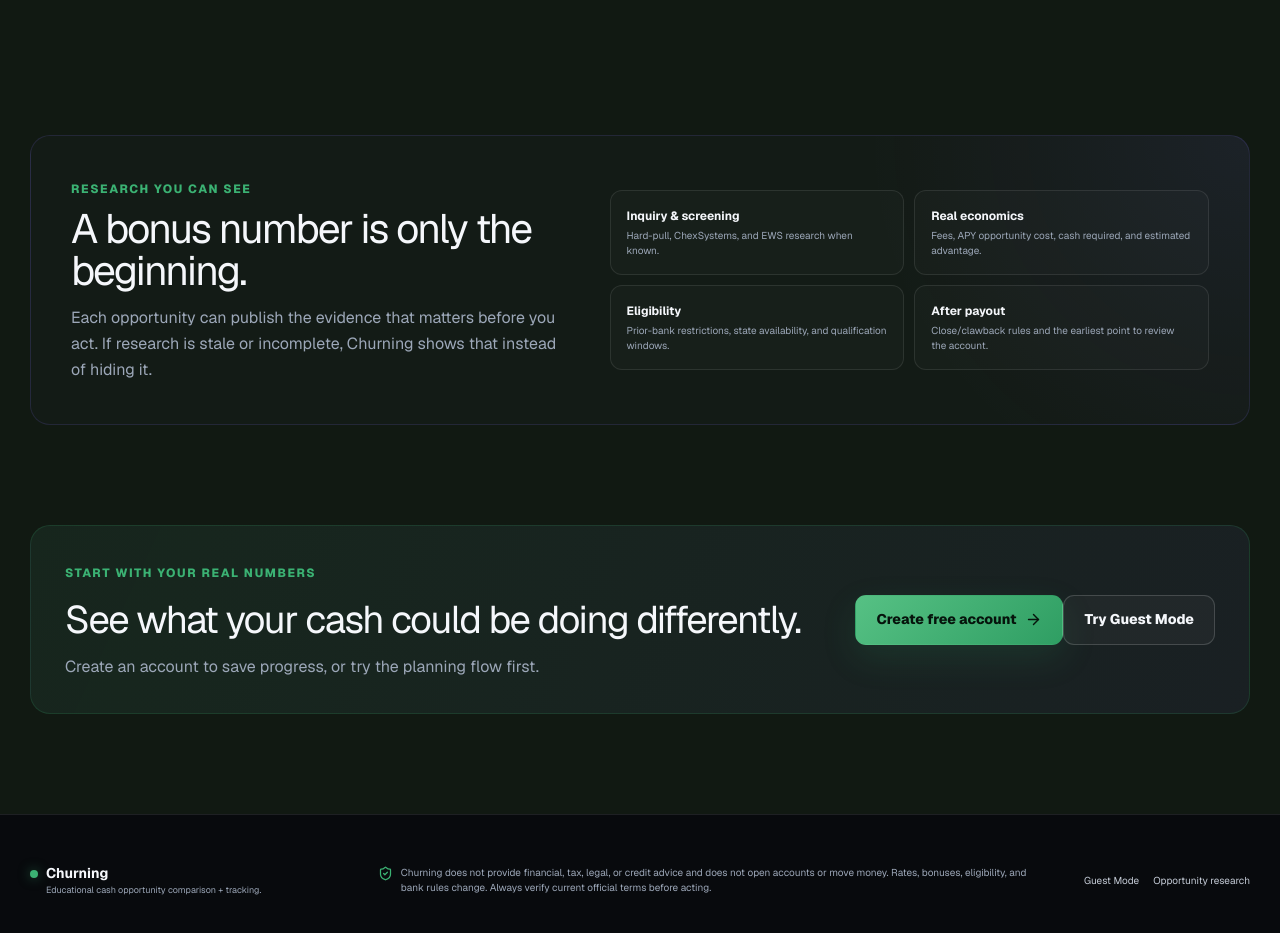
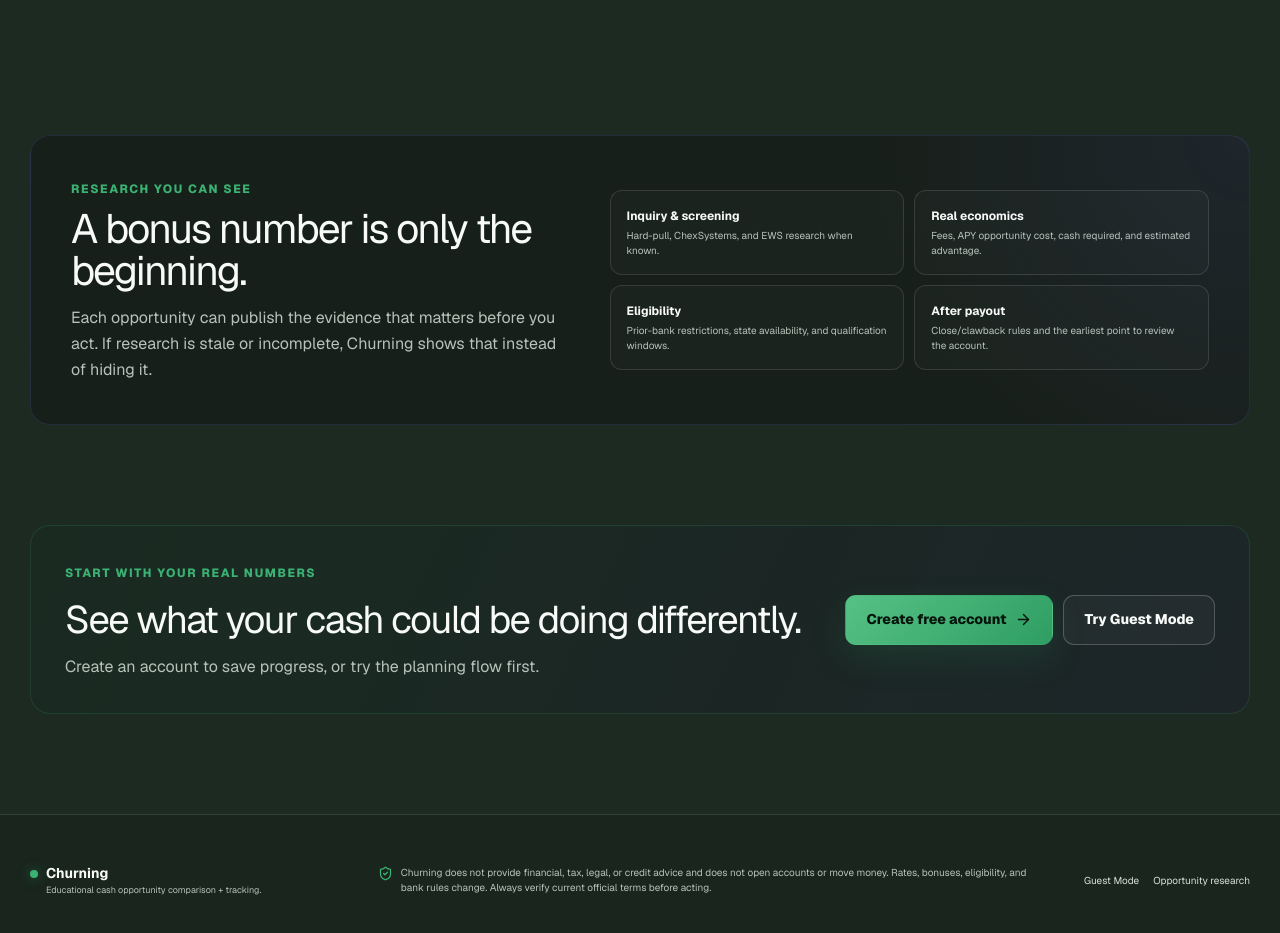
Before and after one commit to czg2015-sys/churning-app, a Next.js app: page / in a window 1280 px wide. Shown: the part 1820-2753 px from the top of the page. Built offline with nearby package versions, Linux system fonts and the light colour scheme; no server answers.

Commit message:
Lighten core fintech theme and support dual homepage CTAs

```diff
--- a/src/app/globals.css
+++ b/src/app/globals.css
@@ -1,16 +1,16 @@
 @import "tailwindcss";
 
 :root {
-  --bg: #111912;
-  --bg-soft: #172119;
-  --surface: #1c2820;
-  --surface-2: #233128;
-  --surface-3: #2a3a30;
-  --ink: #f5f7fb;
-  --muted: #9ca7b8;
-  --muted-strong: #c4cbd6;
-  --line: rgba(255, 255, 255, 0.09);
-  --line-strong: rgba(255, 255, 255, 0.16);
+  --bg: #1d2a22;
+  --bg-soft: #24352b;
+  --surface: #2b3d32;
+  --surface-2: #34493c;
+  --surface-3: #3e5547;
+  --ink: #f7faf7;
+  --muted: #b7c2bb;
+  --muted-strong: #d8dfda;
+  --line: rgba(255, 255, 255, 0.12);
+  --line-strong: rgba(255, 255, 255, 0.21);
   --green: #3bb273;
   --green-strong: #2f9e63;
   --green-ink: #06140c;
@@ -20,7 +20,7 @@
   --amber: #ffd37a;
   --amber-soft: rgba(255, 185, 68, 0.1);
   --danger: #ff8d82;
-  --shadow: 0 32px 90px rgba(0, 0, 0, 0.42);
+  --shadow: 0 28px 80px rgba(0, 0, 0, 0.28);
   color-scheme: dark;
 }
 
@@ -52,7 +52,7 @@ button:focus-visible, a:focus-visible, input:focus-visible, select:focus-visible
   position: sticky;
   top: 0;
   z-index: 40;
-  background: rgba(17, 25, 18, 0.88);
+  background: rgba(29, 42, 34, 0.92);
   backdrop-filter: blur(22px);
   border-bottom: 1px solid var(--line);
 }
@@ -180,7 +180,7 @@ button:focus-visible, a:focus-visible, input:focus-visible, select:focus-visible
   z-index: 2;
   overflow: hidden;
   padding: 26px;
-  background: linear-gradient(155deg, rgba(29, 42, 34, 0.98), rgba(18, 27, 22, 0.99));
+  background: linear-gradient(155deg, rgba(47, 65, 54, 0.98), rgba(31, 46, 38, 0.99));
   border: 1px solid rgba(255, 255, 255, 0.12);
   border-radius: 20px;
   box-shadow: var(--shadow), inset 0 1px rgba(255, 255, 255, 0.05);
@@ -253,7 +253,7 @@ button:focus-visible, a:focus-visible, input:focus-visible, select:focus-visible
   align-items: center;
   gap: 10px;
   padding: 11px 13px;
-  background: rgba(19, 25, 35, 0.92);
+  background: rgba(40, 55, 46, 0.96);
   border: 1px solid var(--line-strong);
   border-radius: 12px;
   box-shadow: 0 16px 38px rgba(0, 0, 0, 0.35);
@@ -271,7 +271,7 @@ button:focus-visible, a:focus-visible, input:focus-visible, select:focus-visible
   grid-template-columns: repeat(3, 1fr);
   border: 1px solid var(--line);
   border-radius: 18px;
-  background: rgba(16, 21, 30, 0.72);
+  background: rgba(35, 49, 41, 0.86);
   box-shadow: 0 20px 70px rgba(0, 0, 0, 0.2);
 }
 .product-strip article { min-height: 142px; display: grid; grid-template-columns: auto 1fr auto; gap: 17px; align-items: flex-start; padding: 26px; }
@@ -285,7 +285,7 @@ button:focus-visible, a:focus-visible, input:focus-visible, select:focus-visible
 .section-heading span { color: var(--green); font-size: 12px; font-weight: 800; letter-spacing: 0.13em; }
 .section-heading h2 { max-width: 720px; font-size: clamp(34px, 4vw, 52px); line-height: 1.03; letter-spacing: -0.05em; margin: 10px 0 40px; }
 .process-grid { display: grid; grid-template-columns: repeat(3, 1fr); gap: 14px; }
-.process-grid article { min-height: 230px; padding: 25px; background: linear-gradient(145deg, rgba(21, 27, 38, 0.85), rgba(13, 17, 24, 0.85)); border: 1px solid var(--line); border-radius: 15px; }
+.process-grid article { min-height: 230px; padding: 25px; background: linear-gradient(145deg, rgba(42, 58, 48, 0.92), rgba(29, 42, 35, 0.92)); border: 1px solid var(--line); border-radius: 15px; }
 .process-grid article > b { color: var(--green); font-family: var(--font-geist-mono); font-size: 12px; }
 .process-grid h3 { margin: 52px 0 9px; font-size: 19px; }
 .process-grid p { color: var(--muted); line-height: 1.6; margin: 0; max-width: 320px; font-size: 14px; }
@@ -326,8 +326,8 @@ button:focus-visible, a:focus-visible, input:focus-visible, select:focus-visible
 .auth-orbit { position: absolute; border: 1px solid rgba(129, 116, 255, 0.15); border-radius: 50%; }
 .auth-orbit-one { width: 420px; height: 420px; right: -260px; top: -180px; }
 .auth-orbit-two { width: 250px; height: 250px; left: -170px; bottom: -130px; border-color: rgba(59, 178, 115, 0.13); }
-.auth-form-side { display: grid; place-items: center; padding: 46px; background: rgba(7, 9, 13, 0.7); }
-.auth-card { width: min(430px, 100%); padding: 30px; border: 1px solid var(--line); border-radius: 17px; background: linear-gradient(145deg, rgba(22, 28, 39, 0.95), rgba(13, 17, 24, 0.96)); box-shadow: 0 28px 80px rgba(0, 0, 0, 0.28); }
+.auth-form-side { display: grid; place-items: center; padding: 46px; background: rgba(30, 43, 35, 0.88); }
+.auth-card { width: min(430px, 100%); padding: 30px; border: 1px solid var(--line); border-radius: 17px; background: linear-gradient(145deg, rgba(45, 61, 51, 0.98), rgba(31, 45, 37, 0.98)); box-shadow: 0 28px 80px rgba(0, 0, 0, 0.28); }
 .auth-card h2 { font-size: 31px; letter-spacing: -0.04em; margin: 0 0 7px; }
 .auth-card > p { color: var(--muted); margin: 0 0 25px; }
 .auth-toggle { margin-top: 19px; text-align: center; color: var(--muted); font-size: 14px; }
@@ -350,12 +350,12 @@ button:focus-visible, a:focus-visible, input:focus-visible, select:focus-visible
   border: 1px solid var(--line-strong);
   border-radius: 10px;
   outline: none;
-  background: #0c1017;
+  background: #26372e;
   color: var(--ink);
   transition: border 160ms, box-shadow 160ms, background 160ms;
 }
 .field input:hover, .field select:hover, .plan-select:hover { border-color: rgba(255, 255, 255, 0.25); }
-.field input:focus, .field select:focus, .plan-select:focus { border-color: var(--green); box-shadow: 0 0 0 4px rgba(59, 178, 115, 0.08); background: #0a0e14; }
+.field input:focus, .field select:focus, .plan-select:focus { border-color: var(--green); box-shadow: 0 0 0 4px rgba(59, 178, 115, 0.08); background: #2a3b31; }
 .field small { color: var(--muted); line-height: 1.45; }
 .form-grid { display: grid; grid-template-columns: repeat(2, 1fr); gap: 17px; }
 .form-error, .form-success { padding: 12px 14px; border-radius: 9px; font-size: 13px; line-height: 1.45; }
@@ -367,9 +367,9 @@ button:focus-visible, a:focus-visible, input:focus-visible, select:focus-visible
 .planner-progress { width: 120px; display: grid; grid-template-columns: repeat(4, 1fr); gap: 5px; padding-bottom: 7px; }
 .planner-progress span { height: 3px; border-radius: 10px; background: #2b3340; }
 .planner-progress span.active { background: var(--green); }
-.form-card { padding: 30px; background: rgba(16, 21, 30, 0.9); border: 1px solid var(--line); border-radius: 18px; box-shadow: 0 22px 65px rgba(0, 0, 0, 0.21); }
+.form-card { padding: 30px; background: rgba(39, 54, 45, 0.95); border: 1px solid var(--line); border-radius: 18px; box-shadow: 0 22px 65px rgba(0, 0, 0, 0.21); }
 .planner-form { max-width: 900px; margin-inline: auto; }
-.planner-section { padding: 24px; background: linear-gradient(145deg, rgba(23, 29, 41, 0.76), rgba(14, 18, 26, 0.78)); border: 1px solid var(--line); border-radius: 14px; }
+.planner-section { padding: 24px; background: linear-gradient(145deg, rgba(43, 59, 49, 0.88), rgba(31, 45, 37, 0.9)); border: 1px solid var(--line); border-radius: 14px; }
 .form-section-heading { display: grid; grid-template-columns: 34px 1fr; gap: 12px; margin-bottom: 19px; }
 .form-section-heading > span { width: 31px; height: 31px; display: grid; place-items: center; color: var(--green); font-family: var(--font-geist-mono); font-size: 11px; background: var(--green-soft); border: 1px solid rgba(59, 178, 115, 0.14); border-radius: 8px; }
 .form-section-heading h3 { margin: 0 0 3px; font-size: 18px; }
@@ -377,7 +377,7 @@ button:focus-visible, a:focus-visible, input:focus-visible, select:focus-visible
 .strategy-options { display: grid; grid-template-columns: repeat(3, 1fr); gap: 10px; }
 .strategy-option { position: relative; }
 .strategy-option input { position: absolute; opacity: 0; }
-.strategy-option label { min-height: 92px; display: block; padding: 15px; border: 1px solid var(--line-strong); border-radius: 11px; cursor: pointer; background: rgba(7, 9, 13, 0.34); transition: border 160ms, background 160ms, transform 160ms; }
+.strategy-option label { min-height: 92px; display: block; padding: 15px; border: 1px solid var(--line-strong); border-radius: 11px; cursor: pointer; background: rgba(34, 48, 40, 0.78); transition: border 160ms, background 160ms, transform 160ms; }
 .strategy-option label:hover { transform: translateY(-1px); border-color: rgba(255, 255, 255, 0.25); }
 .strategy-option label b { display: block; margin-bottom: 4px; font-size: 14px; }
 .strategy-option label small { color: var(--muted); font-size: 12px; }
@@ -420,13 +420,13 @@ button:focus-visible, a:focus-visible, input:focus-visible, select:focus-visible
 .summary-stats small, .stat-card small { display: block; color: var(--muted); font-size: 11px; margin-bottom: 5px; }
 .summary-stats strong { font-size: 18px; }
 .summary-side { display: grid; gap: 10px; }
-.stat-card { min-height: 118px; padding: 20px; display: flex; flex-direction: column; justify-content: flex-end; background: linear-gradient(145deg, rgba(23, 29, 41, 0.9), rgba(14, 18, 26, 0.9)); border: 1px solid var(--line); border-radius: 15px; }
+.stat-card { min-height: 118px; padding: 20px; display: flex; flex-direction: column; justify-content: flex-end; background: linear-gradient(145deg, rgba(44, 60, 50, 0.95), rgba(31, 45, 37, 0.95)); border: 1px solid var(--line); border-radius: 15px; }
 .stat-card small { margin-bottom: 8px; }
 .stat-card strong { display: block; font-size: 29px; letter-spacing: -0.045em; }
 .stat-card.positive { border-color: rgba(59, 178, 115, 0.16); background: linear-gradient(145deg, rgba(59, 178, 115, 0.09), rgba(14, 18, 26, 0.92)); }
 .stat-card.positive strong { color: var(--green); }
 .plan-grid { display: grid; grid-template-columns: repeat(3, 1fr); gap: 14px; }
-.plan-card { background: linear-gradient(155deg, rgba(21, 27, 38, 0.96), rgba(12, 16, 23, 0.96)); border: 1px solid var(--line); border-radius: 16px; overflow: hidden; }
+.plan-card { background: linear-gradient(155deg, rgba(43, 59, 49, 0.98), rgba(30, 44, 36, 0.98)); border: 1px solid var(--line); border-radius: 16px; overflow: hidden; }
 .plan-card-head { display: flex; align-items: center; gap: 11px; padding: 18px; border-bottom: 1px solid var(--line); }
 .plan-card-icon { width: 39px; height: 39px; display: grid; place-items: center; flex: 0 0 auto; border-radius: 10px; color: var(--green); background: var(--green-soft); border: 1px solid rgba(59, 178, 115, 0.11); }
 .plan-card-head h3 { margin: 0; font-size: 16px; }
@@ -452,7 +452,7 @@ button:focus-visible, a:focus-visible, input:focus-visible, select:focus-visible
 .filter-pill { padding: 9px 14px; color: var(--muted-strong); border: 1px solid var(--line); border-radius: 999px; background: rgba(255, 255, 255, 0.025); font-size: 13px; font-weight: 730; cursor: pointer; }
 .filter-pill:hover { border-color: var(--line-strong); }
 .filter-pill.active { background: var(--green); border-color: var(--green); color: var(--green-ink); }
-.opportunity-table { background: rgba(16, 21, 30, 0.86); border: 1px solid var(--line); border-radius: 16px; overflow: hidden; box-shadow: 0 22px 65px rgba(0, 0, 0, 0.16); }
+.opportunity-table { background: rgba(38, 53, 44, 0.94); border: 1px solid var(--line); border-radius: 16px; overflow: hidden; box-shadow: 0 22px 65px rgba(0, 0, 0, 0.16); }
 .opportunity-row { display: grid; grid-template-columns: 1.55fr 0.72fr 0.72fr 0.62fr 0.55fr; gap: 14px; align-items: center; padding: 17px 20px; border-top: 1px solid var(--line); }
 .opportunity-row:first-child { border-top: 0; }
 .opportunity-row:not(.header):hover { background: rgba(255, 255, 255, 0.022); }
@@ -557,7 +557,7 @@ button:focus-visible, a:focus-visible, input:focus-visible, select:focus-visible
 .cash-auto-summary strong { display:block; margin-top:4px; font-size:19px; letter-spacing:-.03em; }
 .cash-auto-summary > div:last-child strong { color:var(--green); }
 .cash-auto-summary.warning { border-color:rgba(255,141,130,.32); }
-.optional-toggle-block { display:flex; align-items:center; justify-content:space-between; gap:18px; margin-top:18px; padding:15px 16px; border:1px solid var(--line); border-radius:12px; background:rgba(7,9,13,.28); }
+.optional-toggle-block { display:flex; align-items:center; justify-content:space-between; gap:18px; margin-top:18px; padding:15px 16px; border:1px solid var(--line); border-radius:12px; background:rgba(35,49,41,.72); }
 .optional-toggle-block strong { display:block; font-size:13px; }
 .optional-toggle-block small { display:block; max-width:650px; margin-top:3px; color:var(--muted); font-size:11px; line-height:1.45; }
 .choice-pills { display:flex; flex:0 0 auto; gap:6px; padding:4px; border:1px solid var(--line); border-radius:10px; background:rgba(255,255,255,.025); }
@@ -576,7 +576,7 @@ button:focus-visible, a:focus-visible, input:focus-visible, select:focus-visible
 .refreshed-home-hero { min-height:720px; padding-block:88px 78px; }
 .refreshed-home-hero .hero-copy h1 { max-width:680px; }
 .profile-demo-wrap { position:relative; align-self:center; }
-.profile-demo-card { position:relative; overflow:hidden; padding:22px; border:1px solid rgba(255,255,255,.12); border-radius:22px; background:radial-gradient(circle at 80% 0,rgba(59,178,115,.07),transparent 18rem),linear-gradient(145deg,rgba(19,25,35,.98),rgba(8,12,18,.98)); box-shadow:0 35px 110px rgba(0,0,0,.4); }
+.profile-demo-card { position:relative; overflow:hidden; padding:22px; border:1px solid rgba(255,255,255,.12); border-radius:22px; background:radial-gradient(circle at 80% 0,rgba(59,178,115,.10),transparent 18rem),linear-gradient(145deg,rgba(45,61,51,.98),rgba(29,43,35,.98)); box-shadow:0 35px 110px rgba(0,0,0,.4); }
 .profile-demo-head { display:grid; grid-template-columns:54px 1fr auto; align-items:center; gap:13px; padding-bottom:17px; border-bottom:1px solid var(--line); }
 .profile-demo-avatar { width:54px; height:54px; object-fit:cover; border:2px solid rgba(59,178,115,.35); border-radius:50%; }
 .profile-demo-head > div span { color:var(--green); font-size:8px; font-weight:850; letter-spacing:.12em; }
@@ -588,7 +588,7 @@ button:focus-visible, a:focus-visible, input:focus-visible, select:focus-visible
 .profile-demo-summary strong { display:block; margin:2px 0; font-size:25px; letter-spacing:-.04em; }
 .profile-demo-summary > div:first-child strong { color:var(--green); }
 .demo-mission-list { display:grid; gap:9px; }
-.demo-mission-list article { padding:14px; border:1px solid var(--line); border-radius:12px; background:rgba(7,9,13,.42); }
+.demo-mission-list article { padding:14px; border:1px solid var(--line); border-radius:12px; background:rgba(35,49,41,.78); }
 .demo-mission-title { display:grid; grid-template-columns:31px 1fr auto; align-items:center; gap:9px; }
 .demo-mission-title > span { width:31px; height:31px; display:grid; place-items:center; color:var(--green); background:var(--green-soft); border-radius:8px; }
 .demo-mission-title small { display:block; color:var(--muted); font-size:8px; font-weight:800; letter-spacing:.08em; }
@@ -602,7 +602,7 @@ button:focus-visible, a:focus-visible, input:focus-visible, select:focus-visible
 .demo-savings-row { background:linear-gradient(90deg,rgba(59,178,115,.035),rgba(255,255,255,.015)) !important; }
 .demo-math-note { display:flex; gap:9px; align-items:flex-start; margin-top:11px; padding:11px; border:1px solid rgba(59,178,115,.12); border-radius:10px; color:var(--muted); background:rgba(59,178,115,.035); font-size:9px; line-height:1.5; }
 .demo-math-note svg { flex:0 0 auto; color:var(--green); }
-.home-proof { display:grid; grid-template-columns:repeat(3,1fr); overflow:hidden; margin-top:10px; border:1px solid var(--line); border-radius:16px; background:rgba(14,19,27,.72); }
+.home-proof { display:grid; grid-template-columns:repeat(3,1fr); overflow:hidden; margin-top:10px; border:1px solid var(--line); border-radius:16px; background:rgba(37,52,43,.88); }
 .home-proof > div { padding:23px 25px; }
 .home-proof > div + div { border-left:1px solid var(--line); }
 .home-proof strong { display:block; margin-bottom:4px; font-size:14px; }
@@ -613,13 +613,13 @@ button:focus-visible, a:focus-visible, input:focus-visible, select:focus-visible
 .split-heading > p { margin:0 0 5px; color:var(--muted); font-size:15px; line-height:1.65; }
 .split-heading > p strong { color:var(--ink); }
 .process-flow { display:grid; grid-template-columns:repeat(4,1fr); gap:12px; }
-.process-flow article { min-height:330px; display:flex; flex-direction:column; padding:22px; border:1px solid var(--line); border-radius:16px; background:linear-gradient(155deg,rgba(22,29,40,.9),rgba(11,15,22,.9)); }
+.process-flow article { min-height:330px; display:flex; flex-direction:column; padding:22px; border:1px solid var(--line); border-radius:16px; background:linear-gradient(155deg,rgba(44,60,50,.95),rgba(30,44,36,.95)); }
 .process-number { color:var(--green); font-family:var(--font-geist-mono); font-size:9px; font-weight:850; letter-spacing:.12em; }
 .process-icon { width:43px; height:43px; display:grid; place-items:center; margin-top:38px; color:var(--green); border:1px solid rgba(59,178,115,.15); border-radius:11px; background:var(--green-soft); }
 .process-flow h3 { margin:18px 0 8px; font-size:18px; letter-spacing:-.02em; }
 .process-flow p { margin:0; color:var(--muted); font-size:12px; line-height:1.6; }
 .process-flow article > span { margin-top:auto; padding-top:22px; color:var(--muted-strong); font-size:9px; font-weight:750; letter-spacing:.03em; }
-.home-research { display:grid; grid-template-columns:.9fr 1.1fr; gap:48px; align-items:center; padding:40px; margin-bottom:100px; border:1px solid rgba(129,116,255,.14); border-radius:20px; background:radial-gradient(circle at 100% 0,rgba(129,116,255,.08),transparent 24rem),rgba(13,17,24,.72); }
+.home-research { display:grid; grid-template-columns:.9fr 1.1fr; gap:48px; align-items:center; padding:40px; margin-bottom:100px; border:1px solid rgba(129,116,255,.14); border-radius:20px; background:radial-gradient(circle at 100% 0,rgba(129,116,255,.08),transparent 24rem),rgba(36,50,42,.90); }
 .research-home-copy h2 { margin:8px 0 12px; font-size:clamp(30px,3.2vw,44px); line-height:1.04; letter-spacing:-.045em; }
 .research-home-copy p { margin:0; color:var(--muted); line-height:1.65; }
 .research-home-grid { display:grid; grid-template-columns:repeat(2,1fr); gap:10px; }
@@ -642,7 +642,7 @@ button:focus-visible, a:focus-visible, input:focus-visible, select:focus-visible
 .guest-missing-plan h2,.recommendation-data-error h2 { margin:10px 0 6px; }
 .guest-missing-plan p,.recommendation-data-error p { margin:0 0 18px; color:var(--muted); }
 
-.site-footer { border-top:1px solid var(--line); background:rgba(7,9,13,.88); }
+.site-footer { border-top:1px solid var(--line); background:rgba(25,37,30,.96); }
 .site-footer-inner { min-height:130px; display:grid; grid-template-columns:.7fr 1.5fr auto; gap:34px; align-items:center; padding-block:28px; }
 .site-footer-inner > div { display:grid; grid-template-columns:auto 1fr; column-gap:8px; align-items:center; }
 .site-footer-inner .brand-dot { width:8px; height:8px; border-radius:50%; background:var(--green); box-shadow:0 0 12px rgba(59,178,115,.5); }
@@ -699,7 +699,7 @@ button:focus-visible, a:focus-visible, input:focus-visible, select:focus-visible
   padding: 22px;
   border: 1px solid rgba(255,255,255,.12);
   border-radius: 22px;
-  background: linear-gradient(145deg, rgba(26,36,30,.98), rgba(16,23,18,.98));
+  background: linear-gradient(145deg, rgba(45,62,51,.98), rgba(31,46,38,.98));
   box-shadow: 0 34px 88px rgba(0,0,0,.28);
 }
 .home-dashboard-example::before {
@@ -779,3 +779,6 @@ button:focus-visible, a:focus-visible, input:focus-visible, select:focus-visible
   .home-example-tracker-label { align-items:flex-start; flex-direction:column; }
   .home-dashboard-example { padding:15px; }
 }
+
+.home-final-actions { display:flex; flex-wrap:wrap; gap:10px; justify-content:flex-end; }
+@media (max-width: 700px) { .home-final-actions { width:100%; justify-content:flex-start; } }
```
